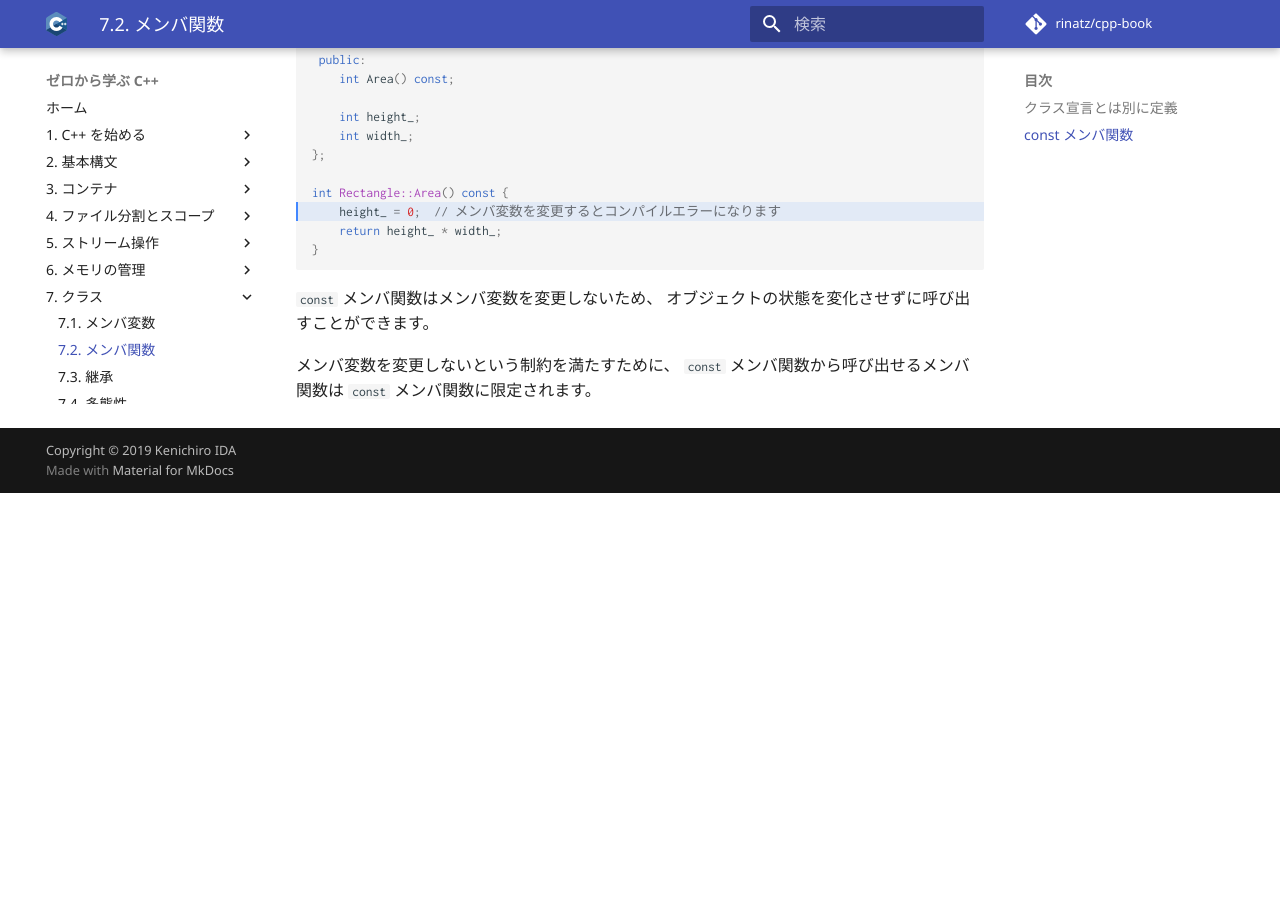
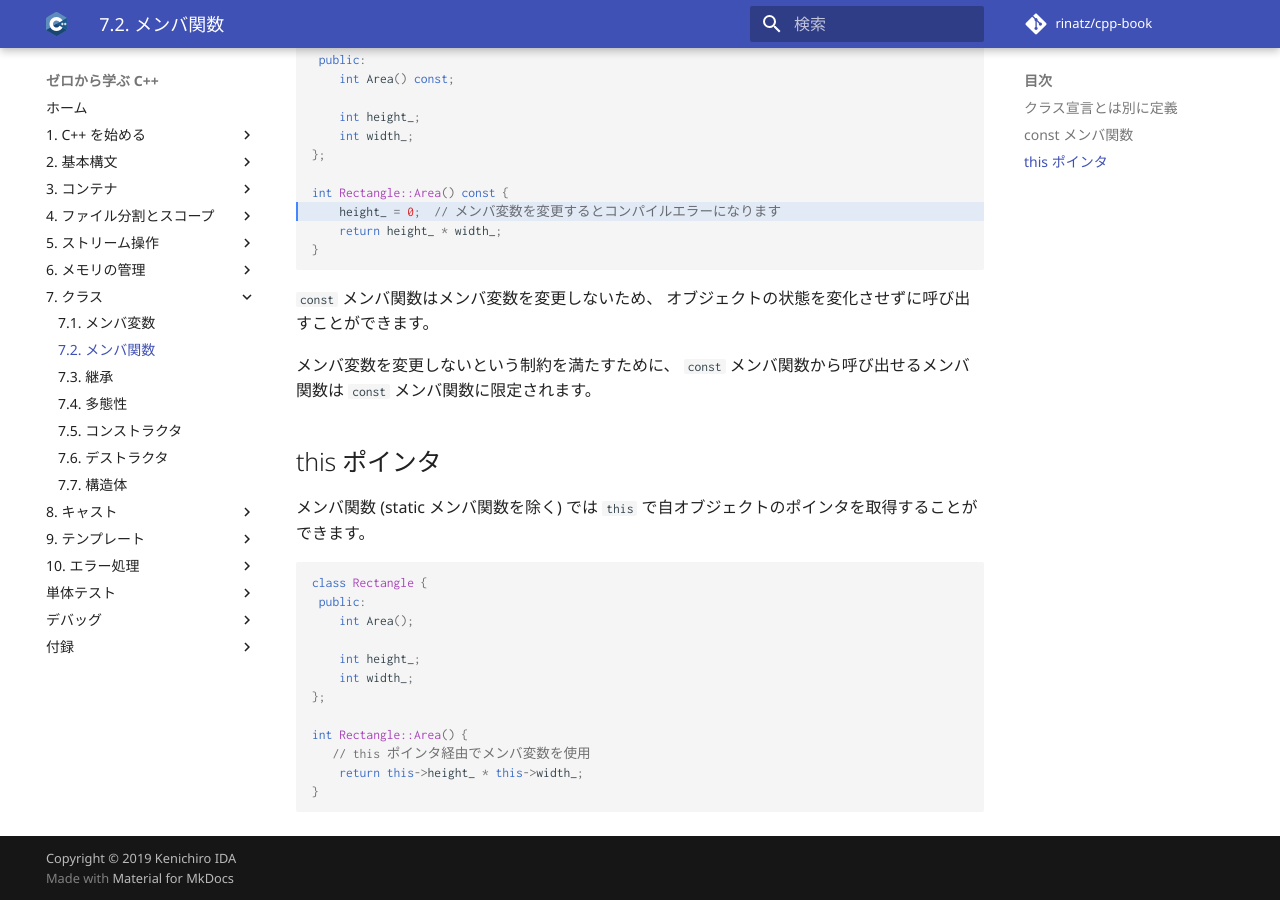
Before and after one commit to rinatz/cpp-book, an MkDocs documentation site: the page built from docs/ch07-02-member-functions.md, in a window 1280 px wide and 900 px high, scrolled down 1307 px. Built offline with MkDocs 1.6.1 and Material for MkDocs 9.7.7, drawn with Linux system fonts in a browser that asks for light colours; comment, search, counter and statistics services are not loaded; before the commit the page ends 1800 px from its top, so only the background shows below that.

Commit message:
Add this pointer

````diff
--- a/docs/ch07-02-member-functions.md
+++ b/docs/ch07-02-member-functions.md
@@ -79,3 +79,25 @@ int Rectangle::Area() const {
 
 メンバ変数を変更しないという制約を満たすために、
 `const` メンバ関数から呼び出せるメンバ関数は `const` メンバ関数に限定されます。
+
+<!-- TODO: staticメンバ関数の説明 -->
+
+## this ポインタ
+
+メンバ関数 (static メンバ関数を除く) では
+`this` で自オブジェクトのポインタを取得することができます。
+
+```cpp
+class Rectangle {
+ public:
+    int Area();
+
+    int height_;
+    int width_;
+};
+
+int Rectangle::Area() {
+   // this ポインタ経由でメンバ変数を使用
+    return this->height_ * this->width_;
+}
+```
````
